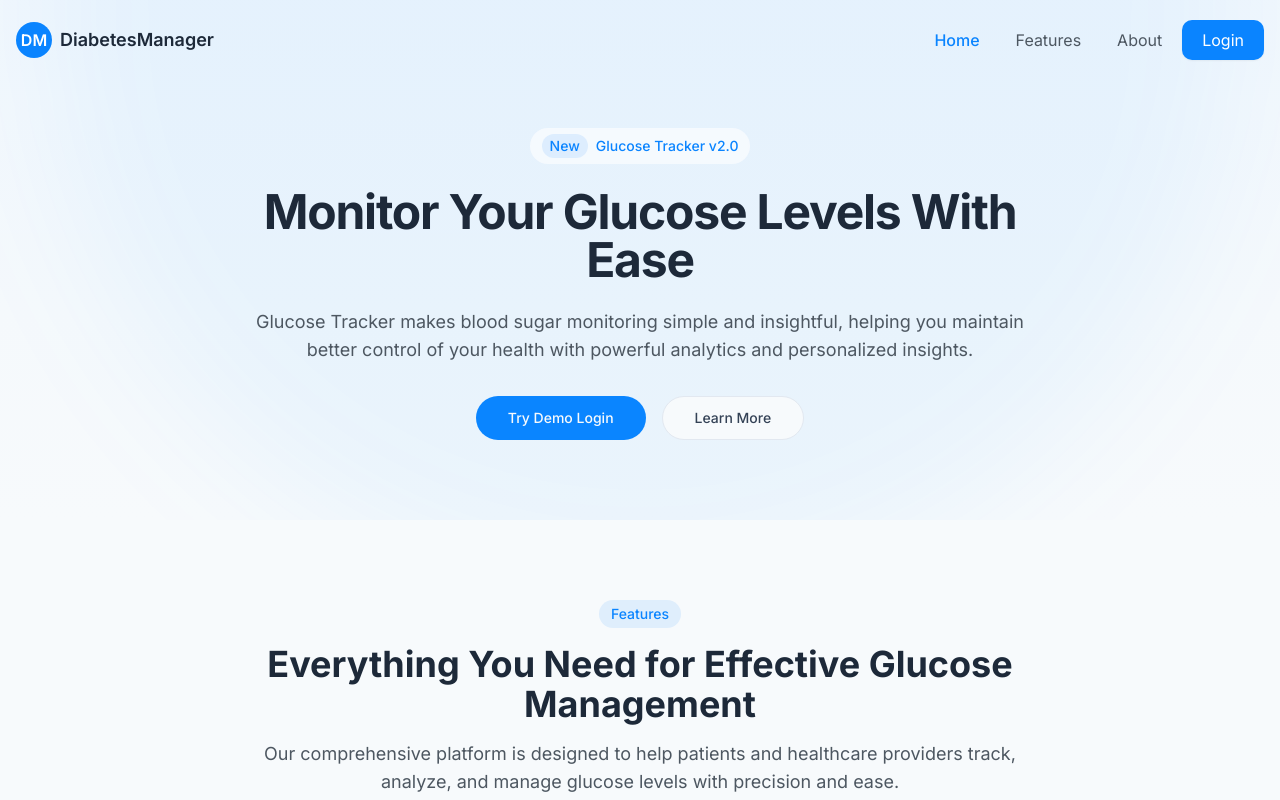
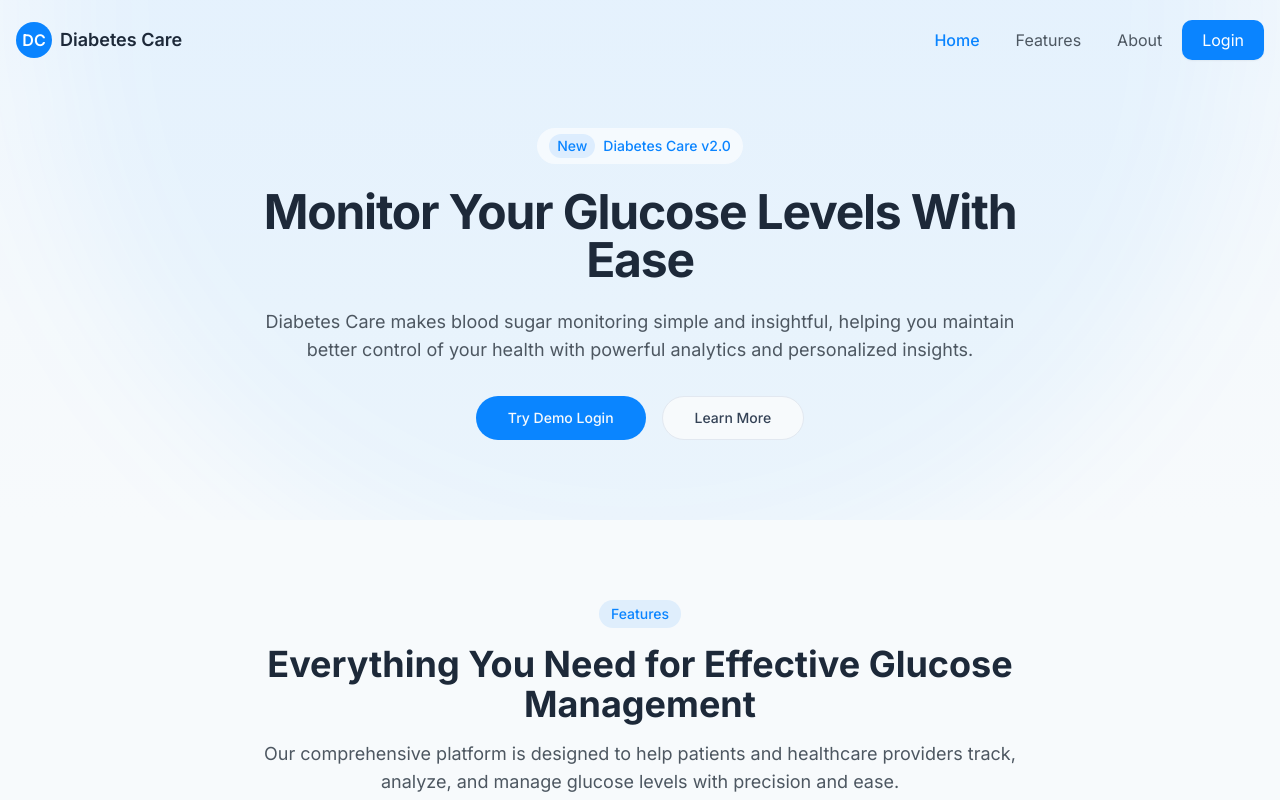
Before and after one commit to uvenkatateja/sugarflow-dashboard, a React (Vite) app: page / in a window 1280 px wide. Shown: the top 800 px of the page. Built offline with nearby package versions, Linux system fonts and the light colour scheme.

Commit message:
Rename DiabetesManager to Diabetes Care
Replaces all instances of "DiabetesManager" with "Diabetes Care" in the codebase.

```diff
--- a/src/components/layout/Footer.tsx
+++ b/src/components/layout/Footer.tsx
@@ -1,4 +1,3 @@
-
 import { Link } from 'react-router-dom';
 
 const Footer = () => {
@@ -11,9 +10,9 @@ const Footer = () => {
           <div className="mb-6 md:mb-0">
             <div className="flex items-center gap-2">
               <div className="h-8 w-8 rounded-full bg-blue-accent flex items-center justify-center">
-                <span className="text-white font-semibold text-sm">DM</span>
+                <span className="text-white font-semibold text-sm">DC</span>
               </div>
-              <span className="font-semibold text-dark-text">DiabetesManager</span>
+              <span className="font-semibold text-dark-text">Diabetes Care</span>
             </div>
             <p className="mt-2 text-sm text-light-text max-w-md">
               Empowering patients and healthcare providers with intuitive diabetes management tools.
@@ -50,7 +49,7 @@ const Footer = () => {
         </div>
 
         <div className="mt-10 pt-5 border-t border-slate-100 text-center text-sm text-light-text">
-          <p>© {currentYear} DiabetesManager. All rights reserved.</p>
+          <p>© {currentYear} Diabetes Care. All rights reserved.</p>
         </div>
       </div>
     </footer>
--- a/src/components/layout/Navbar.tsx
+++ b/src/components/layout/Navbar.tsx
@@ -1,4 +1,3 @@
-
 import { useState, useEffect } from 'react';
 import { Link, useLocation } from 'react-router-dom';
 import { cn } from '@/lib/utils';
@@ -51,13 +50,13 @@ const Navbar = () => {
         {/* Logo */}
         <Link to="/" className="flex items-center gap-2">
           <div className="h-9 w-9 rounded-full bg-blue-accent flex items-center justify-center">
-            <span className="text-white font-semibold">DM</span>
+            <span className="text-white font-semibold">DC</span>
           </div>
           <span className={cn(
             "font-semibold text-lg transition-colors",
             isScrolled ? 'text-dark-text' : 'text-dark-text'
           )}>
-            DiabetesManager
+            Diabetes Care
           </span>
         </Link>
 
--- a/src/pages/Home.tsx
+++ b/src/pages/Home.tsx
@@ -1,4 +1,3 @@
-
 import { Link } from 'react-router-dom';
 import {
   Activity,
@@ -32,7 +31,7 @@ const Home = () => {
           <div className="max-w-3xl mx-auto text-center">
             <div className="inline-flex items-center bg-white/60 backdrop-blur-sm text-blue-accent px-3 py-1.5 rounded-full text-sm font-medium mb-6 animate-fade-down">
               <span className="bg-blue-accent/10 px-2 py-0.5 rounded-full mr-2">New</span>
-              Glucose Tracker v2.0
+              Diabetes Care v2.0
             </div>
 
             <h1 className="heading-xl text-dark-text mb-6 animate-fade-up">
@@ -40,7 +39,7 @@ const Home = () => {
             </h1>
 
             <p className="paragraph mb-8 animate-fade-up" style={{ animationDelay: '0.1s' }}>
-              Glucose Tracker makes blood sugar monitoring simple and insightful, helping you
+              Diabetes Care makes blood sugar monitoring simple and insightful, helping you
               maintain better control of your health with powerful analytics and personalized insights.
             </p>
 
@@ -179,7 +178,7 @@ const Home = () => {
                 Benefits
               </div>
               <h2 className="heading-lg text-dark-text mb-4">
-                Why Choose Glucose Tracker?
+                Why Choose Diabetes Care?
               </h2>
               <p className="paragraph mb-6">
                 Our platform offers unique advantages that make glucose management easier and more effective than ever before.
@@ -270,19 +269,19 @@ const Home = () => {
               What Our Users Say
             </h2>
             <p className="paragraph">
-              Discover how Glucose Tracker has helped people take control of their health.
+              Discover how Diabetes Care has helped people take control of their health.
             </p>
           </div>
 
           <div className="grid grid-cols-1 md:grid-cols-3 gap-6 max-w-5xl mx-auto">
             {[
               {
-                quote: "Glucose Tracker has completely changed how I manage my diabetes. The insights are invaluable.",
+                quote: "Diabetes Care has completely changed how I manage my diabetes. The insights are invaluable.",
                 name: "Sarah Johnson",
                 title: "Living with Type 1 Diabetes"
               },
               {
-                quote: "As a doctor, I recommend Glucose Tracker to all my patients. It makes our consultations so much more productive.",
+                quote: "As a doctor, I recommend Diabetes Care to all my patients. It makes our consultations so much more productive.",
                 name: "Dr. Michael Chen",
                 title: "Endocrinologist"
               },
--- a/src/pages/Login.tsx
+++ b/src/pages/Login.tsx
@@ -1,4 +1,3 @@
-
 import { useState } from 'react';
 import { useNavigate } from 'react-router-dom';
 import { Button } from '@/components/ui/button';
@@ -19,7 +18,7 @@ const Login = () => {
       navigate('/dashboard');
 
       // Show welcome toast
-      toast.success('Welcome to the Diabetes Manager demo!', {
+      toast.success('Welcome to the Diabetes Care demo!', {
         description: 'Explore the dashboard to view patient data and insights.',
       });
     }, 1500);
@@ -35,10 +34,10 @@ const Login = () => {
         <div className="mb-8 text-center">
           <div className="flex justify-center">
             <div className="h-12 w-12 rounded-full bg-blue-accent flex items-center justify-center">
-              <span className="text-white font-semibold">DM</span>
+              <span className="text-white font-semibold">DC</span>
             </div>
           </div>
-          <h1 className="mt-6 text-2xl font-bold text-dark-text">Welcome to DiabetesManager</h1>
+          <h1 className="mt-6 text-2xl font-bold text-dark-text">Welcome to Diabetes Care</h1>
           <p className="mt-2 text-medium-text">Sign in to access your dashboard</p>
         </div>
 
```
